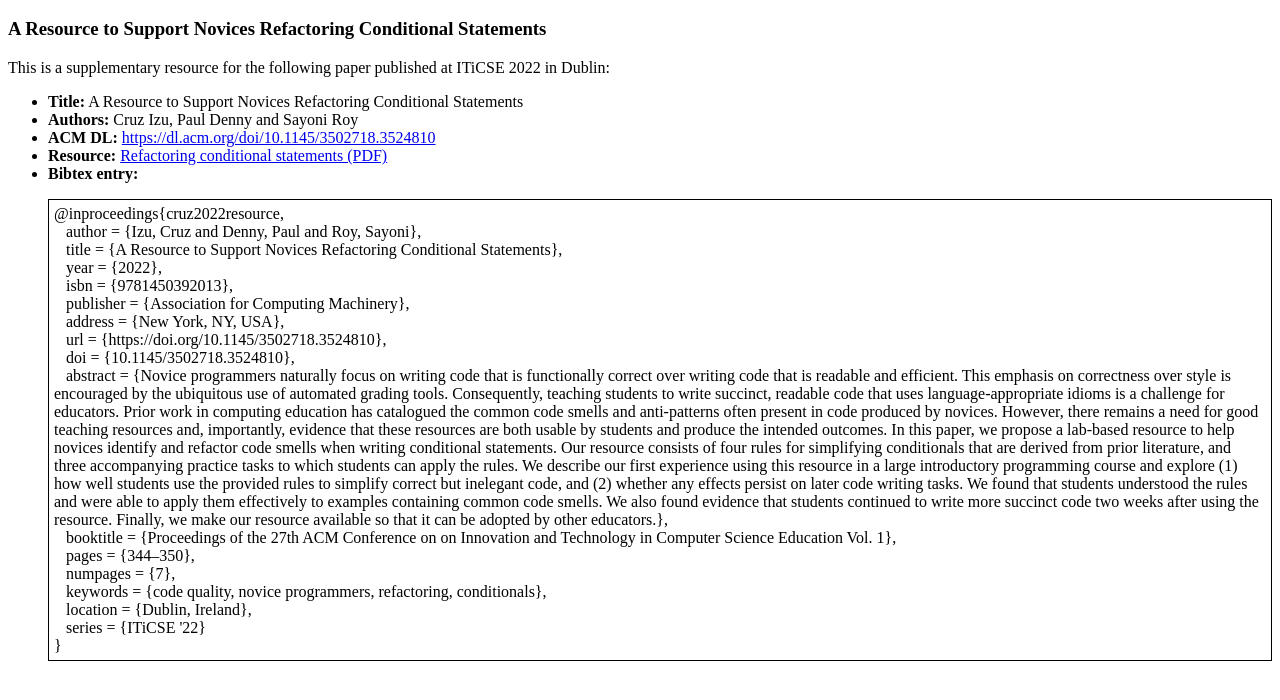
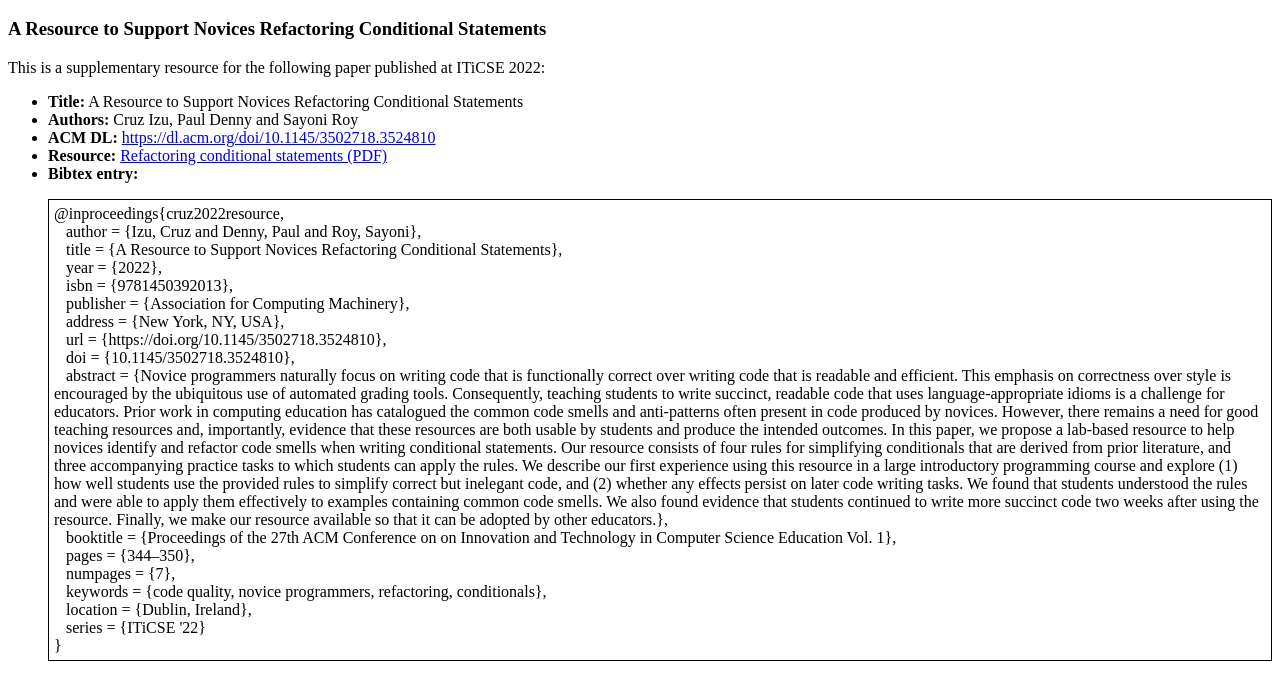
Before and after one commit to iticse22-refactor/resource, a plain HTML site: page index.html in a window 1280 px wide. Shown: the part 48-748 px from the top of the page. Drawn offline with Linux system fonts and the light colour scheme.

Commit message:
update resource

```diff
--- a/index.html
+++ b/index.html
@@ -9,7 +9,7 @@
 <h1>ITiCSE 2022 Supplementary Resource</h1>
 <h3>A Resource to Support Novices Refactoring Conditional Statements</h3>
 <p>
-This is a supplementary resource for the following paper published at ITiCSE 2022 in Dublin:
+This is a supplementary resource for the following paper published at ITiCSE 2022:
 <ul>
 <li><b>Title:</b> A Resource to Support Novices Refactoring Conditional Statements</li>
 <li><b>Authors:</b> Cruz Izu, Paul Denny and Sayoni Roy</li>
```
Also changed, not shown: 1 other file.
